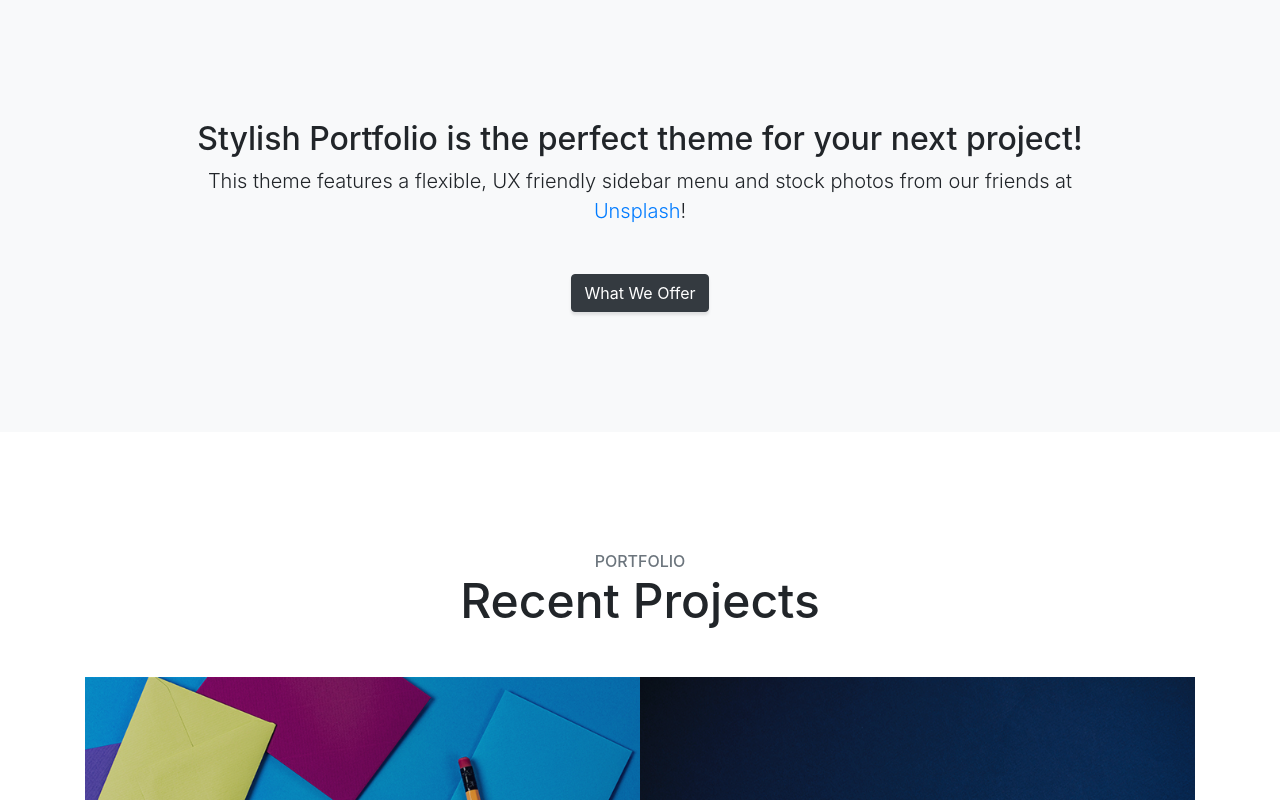
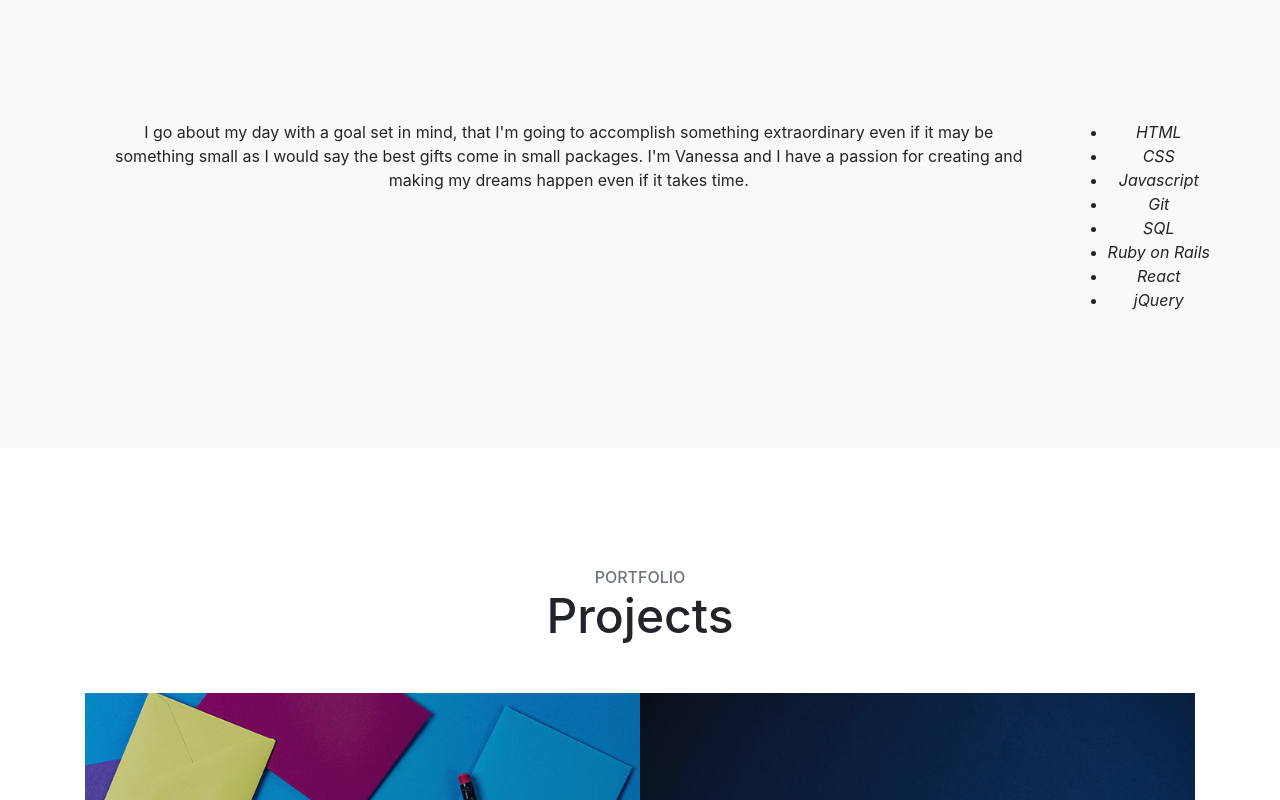
Before and after one commit to vestrada64/portfolio, a website with bundled scripts: page index.html in a window 1280 px wide. Shown: the part 800-1600 px from the top of the page. Built offline with nearby package versions, Linux system fonts and the light colour scheme.

Commit message:
update skills

```diff
--- a/css/stylish-portfolio.css
+++ b/css/stylish-portfolio.css
@@ -324,8 +324,8 @@ a:hover, a:focus, a:active {
 }
 
 .btn-primary {
-  background-color: #1D809F !important;
-  border-color: #1D809F !important;
+  background-color: black !important;
+  border-color: black !important;
   color: #fff !important;
 }
 
--- a/index.html
+++ b/index.html
@@ -8,7 +8,7 @@
     <meta name="description" content="">
     <meta name="author" content="">
 
-    <title>Stylish Portfolio - Start Bootstrap Template</title>
+    <title>Vanessa Estrada</title>
 
     <!-- Bootstrap Core CSS -->
     <link href="vendor/bootstrap/css/bootstrap.min.css" rel="stylesheet">
@@ -53,7 +53,7 @@
       <div class="container text-center my-auto">
         <h1 class="mb-1">Vanessa Estrada</h1>
         <h3 class="mb-5">
-          <em>Web Developer</em>
+          <h2 class="title2"><i>Web Developer</i></h2>
         </h3>
         <a class="btn btn-primary btn-xl js-scroll-trigger" href="#about">Find Out More</a>
       </div>
@@ -65,11 +65,20 @@
       <div class="container text-center">
         <div class="row">
           <div class="col-lg-10 mx-auto">
-            <h2>Stylish Portfolio is the perfect theme for your next project!</h2>
-            <p class="lead mb-5">This theme features a flexible, UX friendly sidebar menu and stock photos from our friends at
-              <a href="https://unsplash.com/">Unsplash</a>!</p>
-            <a class="btn btn-dark btn-xl js-scroll-trigger" href="#services">What We Offer</a>
-          </div>
+            I go about my day with a goal set in mind, that I'm going to accomplish something extraordinary even if it may be something small as I would say the best gifts come in small packages. I'm Vanessa and I have a passion for creating and making my dreams happen even if it takes time.
+            </div>
+            <em>
+              <ul>
+                <li>HTML</li>
+                <li>CSS </li>
+                <li>Javascript</li>
+                <li>Git </li>
+                <li>SQL</li>
+                <li>Ruby on Rails</li>
+                <li>React</li>
+                <li>jQuery </li>
+              </ul>
+            </em>
         </div>
       </div>
     </section>
@@ -79,7 +88,7 @@
       <div class="container">
         <div class="content-section-heading text-center">
           <h3 class="text-secondary mb-0">Portfolio</h3>
-          <h2 class="mb-5">Recent Projects</h2>
+          <h2 class="mb-5">Projects</h2>
         </div>
         <div class="row no-gutters">
           <div class="col-lg-6">
```
Also changed, not shown: css/stylish-portfolio.min.css.
